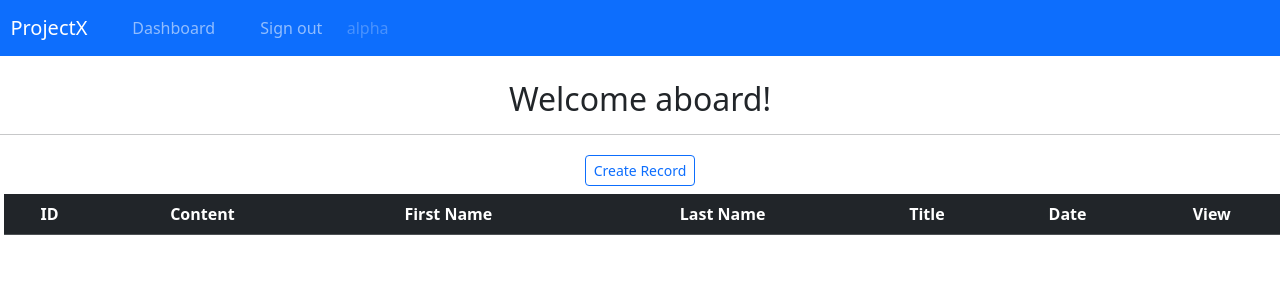
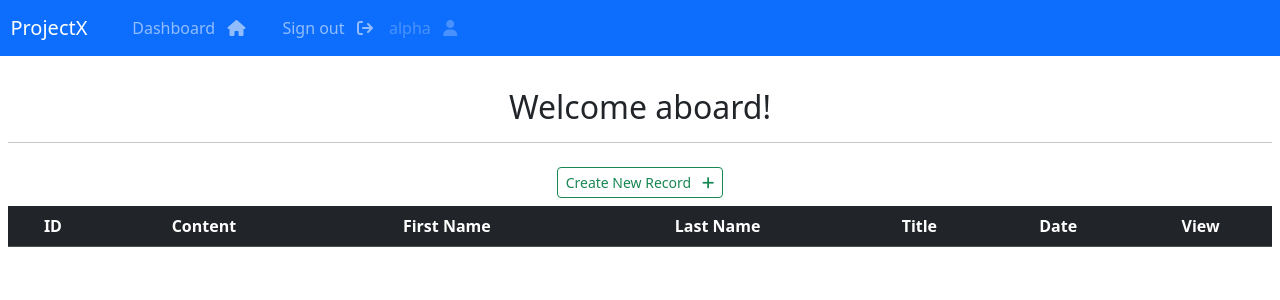
Before and after one commit to zaidkhuroo/CRUD_Django, a Django app: page /dashboard in a window 1280 px wide. Shown: the top 300 px of the page. Run offline with Django 5.2, Linux system fonts and the light colour scheme; a user stored in the database is signed in; data that the repository does not hold is empty; some libraries are stand-ins or nearby versions.

Commit message:
Styling changes

```diff
--- a/CRUD_app/templates/crud_app/add_record.html
+++ b/CRUD_app/templates/crud_app/add_record.html
@@ -12,7 +12,8 @@
         {%csrf_token%}
         {{form | crispy }}
         <br>
-        <button type="submit" class="btn btn-primary w-100 p-2 btn-block">Add</button>
+        <button type="submit" class="btn btn-primary w-75 p-2 btn-block btn-sm custom-width">Add &nbsp; <i class="fa-solid fa-plus"></i></button>
+        <a href="{%url 'dashboard'%}" class="btn btn-secondary">Back &nbsp; <i class="fa-solid fa-arrow-left"></i></a>
 
     </form>
 
--- a/CRUD_app/templates/crud_app/base.html
+++ b/CRUD_app/templates/crud_app/base.html
@@ -7,6 +7,7 @@
     <title>CRUD-Django</title>
     <link rel="stylesheet" href="{% static 'css/styles.css' %}">
     <link rel="stylesheet" href="https://cdn.jsdelivr.net/npm/bootstrap@5.3.3/dist/css/bootstrap.min.css">
+    <link rel="stylesheet" href="https://cdnjs.cloudflare.com/ajax/libs/font-awesome/6.6.0/css/all.min.css" integrity="sha512-Kc323vGBEqzTmouAECnVceyQqyqdsSiqLQISBL29aUW4U/M7pSPA/gEUZQqv1cwx4OnYxTxve5UMg5GT6L4JJg==" crossorigin="anonymous" referrerpolicy="no-referrer" />
 
 </head>
 <body>
--- a/CRUD_app/templates/crud_app/dashboard.html
+++ b/CRUD_app/templates/crud_app/dashboard.html
@@ -1,15 +1,15 @@
 {% extends 'crud_app/base.html' %}
 {%block content%}
-<div class="text-center">
+<div class="text-center m-2">
     <h2>Welcome aboard!</h2>
 
     <hr>
-    <a class="btn btn-outline-primary btn-sm m-1" href="{%url 'add_record'%}">Create Record</a>
+    <a class="btn btn-outline-success btn-sm m-2" href="{%url 'add_record'%}">Create New Record &nbsp; <i class="fa-solid fa-plus"></i></a>
 
     <!-- <p>ID:{{record.id}}</p>
     <br> -->
 
-    <table class="table table-light table-hover m-1">
+    <table class="table table-light table-hover ">
 
 
         <thead class="table-dark">
@@ -39,7 +39,7 @@
                 <td>{{record.last_name}}</td>
                 <td>{{record.content}}</td>
                 <td>{{record.date}}</td>
-                <td><a href="{% url 'view_record' record.id %}">View</a></td>
+                <td><a class="btn btn-info btn-sm" href="{% url 'view_record' record.id %}"><i class="fa-solid fa-eye"></i></a></td>
             </tr>
             {%endfor%}
             {%endif%}
--- a/CRUD_app/templates/crud_app/index.html
+++ b/CRUD_app/templates/crud_app/index.html
@@ -8,13 +8,13 @@
 
         {% if user.is_authenticated %}
         <h5>Hello {{ user }}, Click the button to CRUD records.</h5>
-        <a class="btn btn-primary" type="button" href="{% url 'dashboard' %}">My Records</a>
+        <a class="btn w-25 btn-outline-success" type="button" href="{% url 'dashboard' %}">My Records &nbsp;<i class="fa-solid fa-folder-tree"></i></a>
         {%else%}
         <br>
         <h5>Hello user, Login/Register to CRUD Records</h5>
         <hr>
-        <a class="btn btn-primary" type="button" href="{% url 'register' %}">Register</a>
-        <a class="btn btn-success" type="button" href="{% url 'login'%}">Login</a>
+        <a class="btn btn-primary" type="button" href="{% url 'register' %}">Register &nbsp; <i class="fa-solid fa-user-plus"></i></a>
+        <a class="btn btn-success" type="button" href="{% url 'login'%}">Login &nbsp; <i class="fa-solid fa-lock"></i></a>
         {%endif%}
     </div>
 </body>
--- a/CRUD_app/templates/crud_app/login.html
+++ b/CRUD_app/templates/crud_app/login.html
@@ -13,7 +13,7 @@
             {%csrf_token%}
             {{form | crispy }}
             <br>
-            <button type="submit" class="btn btn-primary w-100 p-2 btn-block">Login</button>
+            <button type="submit" class="btn btn-primary w-100 p-2 btn-block">Login &nbsp; <i class="fa-solid fa-lock"></i></button>
 
         </form>
         <br>
--- a/CRUD_app/templates/crud_app/nav.html
+++ b/CRUD_app/templates/crud_app/nav.html
@@ -50,7 +50,7 @@
             </li>
 
             <li class="nav-item">
-              <a class="nav-link disabled" href="#">{{user}}</a>
+              <a class="nav-link disabled" href="#">{{user}} &nbsp; <i class="fa-solid fa-user"></i></a>
             </li>
         </ul>
 
@@ -58,7 +58,7 @@
 
         <li class="nav-item">
 
-          <a class="nav-link" href="{% url 'register' %}"> Register </a>
+          <a class="nav-link" href="{% url 'register' %}"> Register  </a>
 
         </li>
 
--- a/CRUD_app/templates/crud_app/registration.html
+++ b/CRUD_app/templates/crud_app/registration.html
@@ -15,7 +15,7 @@
             {%csrf_token%}
             {{form | crispy}}
             <br>
-            <button type="submit" class="btn btn-primary w-100 p-3 btn-block">Create Account</button>
+            <button type="submit" class="btn btn-primary w-100 p-3 btn-block">Create Account  &nbsp; <i class="fa-solid fa-user-plus"></i></button>
 
         </form>
         <br>
--- a/CRUD_app/templates/crud_app/update_record.html
+++ b/CRUD_app/templates/crud_app/update_record.html
@@ -12,7 +12,8 @@
         {%csrf_token%}
         {{form | crispy }}
         <br>
-        <button type="submit" class="btn btn-primary w-100 p-2 btn-block">Update</button>
+        <button type="submit" class="btn btn-primary p-2 btn-block">Update &nbsp; <i class="fa-regular fa-pen-to-square"></i></button>
+        <a href="{%url 'dashboard'%}" class="btn btn-secondary">Back &nbsp; <i class="fa-solid fa-arrow-left"></i></a>
 
     </form>
 
--- a/myproject/settings.py
+++ b/myproject/settings.py
@@ -125,7 +125,10 @@ USE_TZ = True
 # https://docs.djangoproject.com/en/5.0/howto/static-files/
 
 STATIC_URL = 'static/'
-STATICFILES_DIRS = [BASE_DIR / 'static']
+STATICFILES_DIRS = [
+    os.path.join(BASE_DIR, 'static'),
+]
+STATIC_ROOT = os.path.join(BASE_DIR, 'staticfiles')
 # Default primary key field type
 # https://docs.djangoproject.com/en/5.0/ref/settings/#default-auto-field
 
--- a/static/css/styles.css
+++ b/static/css/styles.css
@@ -1,11 +1,17 @@
-h1{
+h1 {
     color: rgb(62, 161, 26);
     font-size: 200px;
 }
-.style-nav{
+
+.style-nav {
     padding-left: 20px;
 }
-.form-view{
+
+.form-view {
     width: 500px;
     border-radius: 50px;
 }
+
+#dashboard-table {
+    width: 500px;
+}
```
Also changed, not shown: CRUD_app/templates/crud_app/view_record.html (+6 -5 lines), CRUD_app/templates/crud_app/insert_table.html (deleted), CRUD_app/templates/crud_app/update_table.html (deleted), CRUD_app/templates/crud_app/view_table.html (deleted), 1 other file.
